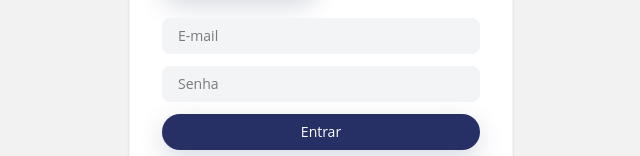
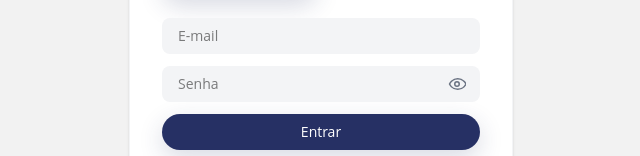
Before and after one commit to marcosoliveeira1/desafio-essentia-tecnologies, an Angular app in the folder frontend/: page /auth/login in a window 1280 px wide. Shown: the part 294-450 px from the top of the page, without its empty margins (319-959 px from the left). Built offline with nearby package versions, Linux system fonts and the light colour scheme.

Commit message:
feat(web): add password visibility toggle to login and register

```diff
--- a/frontend/src/app/features/auth/pages/login-page/login-page.html
+++ b/frontend/src/app/features/auth/pages/login-page/login-page.html
@@ -37,14 +37,38 @@
 				}
 			</div>
 			<div>
+				<div class="relative">
 					<input
-					type="password"
+						[type]="showPassword() ? 'text' : 'password'"
 						formControlName="password"
 						placeholder="Senha"
 						autocomplete="current-password"
 						aria-label="Senha"
-					class="w-full rounded-lg bg-gray-100 px-4 py-2 text-sm focus:ring-2 focus:ring-gold focus:outline-none"
+						class="w-full rounded-lg bg-gray-100 px-4 py-2 pr-11 text-sm focus:ring-2 focus:ring-gold focus:outline-none"
 					/>
+					<button
+						type="button"
+						(click)="togglePasswordVisibility()"
+						[attr.aria-label]="showPassword() ? 'Ocultar senha' : 'Mostrar senha'"
+						[attr.aria-pressed]="showPassword()"
+						title="Mostrar senha"
+						class="absolute top-1/2 right-2 -translate-y-1/2 rounded-md p-1.5 text-gray-500 hover:bg-gray-200 hover:text-navy focus:ring-2 focus:ring-gold focus:outline-none"
+					>
+						@if (showPassword()) {
+							<svg xmlns="http://www.w3.org/2000/svg" width="18" height="18" viewBox="0 0 24 24" fill="none" stroke="currentColor" stroke-width="2" stroke-linecap="round" stroke-linejoin="round" aria-hidden="true">
+								<path d="M9.88 9.88a3 3 0 1 0 4.24 4.24" />
+								<path d="M10.73 5.08A10.43 10.43 0 0 1 12 5c7 0 11 8 11 8a18.5 18.5 0 0 1-2.16 3.19" />
+								<path d="M6.61 6.61A13.5 13.5 0 0 0 1 12s4 8 11 8a9.74 9.74 0 0 0 5.39-1.61" />
+								<line x1="2" x2="22" y1="2" y2="22" />
+							</svg>
+						} @else {
+							<svg xmlns="http://www.w3.org/2000/svg" width="18" height="18" viewBox="0 0 24 24" fill="none" stroke="currentColor" stroke-width="2" stroke-linecap="round" stroke-linejoin="round" aria-hidden="true">
+								<path d="M2 12s3.5-7 11-7 11 7 11 7-3.5 7-11 7-11-7-11-7Z" />
+								<circle cx="12" cy="12" r="3" />
+							</svg>
+						}
+					</button>
+				</div>
 				@if (form.controls.password.touched && form.controls.password.invalid) {
 					<p class="mt-1 text-xs text-red-500">
 						@if (form.controls.password.hasError('required')) {
--- a/frontend/src/app/features/auth/pages/login-page/login-page.ts
+++ b/frontend/src/app/features/auth/pages/login-page/login-page.ts
@@ -3,6 +3,7 @@ import {
 	Component,
 	effect,
 	inject,
+	signal,
 } from '@angular/core'
 import {
 	FormControl,
@@ -27,6 +28,7 @@ const DEMO_PASSWORD = 'demo1234'
 export class LoginPage {
 	protected readonly store = inject(AuthStoreService)
 	private readonly router = inject(Router)
+	protected readonly showPassword = signal(false)
 
 	readonly form = new FormGroup({
 		email: new FormControl('', {
@@ -52,6 +54,10 @@ export class LoginPage {
 		this.form.markAsUntouched()
 	}
 
+	protected togglePasswordVisibility(): void {
+		this.showPassword.update((visible) => !visible)
+	}
+
 	protected onSubmit(): void {
 		if (this.form.invalid) {
 			this.form.markAllAsTouched()
--- a/frontend/src/app/features/auth/pages/register-page/register-page.html
+++ b/frontend/src/app/features/auth/pages/register-page/register-page.html
@@ -50,14 +50,38 @@
 				}
 			</div>
 			<div>
+				<div class="relative">
 					<input
-					type="password"
+						[type]="showPassword() ? 'text' : 'password'"
 						formControlName="password"
 						placeholder="Senha (8–72 caracteres)"
 						autocomplete="new-password"
 						aria-label="Senha"
-					class="w-full rounded-lg bg-gray-100 px-4 py-2 text-sm focus:ring-2 focus:ring-gold focus:outline-none"
+						class="w-full rounded-lg bg-gray-100 px-4 py-2 pr-11 text-sm focus:ring-2 focus:ring-gold focus:outline-none"
 					/>
+					<button
+						type="button"
+						(click)="togglePasswordVisibility()"
+						[attr.aria-label]="showPassword() ? 'Ocultar senha' : 'Mostrar senha'"
+						[attr.aria-pressed]="showPassword()"
+						title="Mostrar senha"
+						class="absolute top-1/2 right-2 -translate-y-1/2 rounded-md p-1.5 text-gray-500 hover:bg-gray-200 hover:text-navy focus:ring-2 focus:ring-gold focus:outline-none"
+					>
+						@if (showPassword()) {
+							<svg xmlns="http://www.w3.org/2000/svg" width="18" height="18" viewBox="0 0 24 24" fill="none" stroke="currentColor" stroke-width="2" stroke-linecap="round" stroke-linejoin="round" aria-hidden="true">
+								<path d="M9.88 9.88a3 3 0 1 0 4.24 4.24" />
+								<path d="M10.73 5.08A10.43 10.43 0 0 1 12 5c7 0 11 8 11 8a18.5 18.5 0 0 1-2.16 3.19" />
+								<path d="M6.61 6.61A13.5 13.5 0 0 0 1 12s4 8 11 8a9.74 9.74 0 0 0 5.39-1.61" />
+								<line x1="2" x2="22" y1="2" y2="22" />
+							</svg>
+						} @else {
+							<svg xmlns="http://www.w3.org/2000/svg" width="18" height="18" viewBox="0 0 24 24" fill="none" stroke="currentColor" stroke-width="2" stroke-linecap="round" stroke-linejoin="round" aria-hidden="true">
+								<path d="M2 12s3.5-7 11-7 11 7 11 7-3.5 7-11 7-11-7-11-7Z" />
+								<circle cx="12" cy="12" r="3" />
+							</svg>
+						}
+					</button>
+				</div>
 				@if (form.controls.password.touched && form.controls.password.invalid) {
 					<p class="mt-1 text-xs text-red-500">
 					@if (form.controls.password.hasError('required')) {
--- a/frontend/src/app/features/auth/pages/register-page/register-page.ts
+++ b/frontend/src/app/features/auth/pages/register-page/register-page.ts
@@ -3,6 +3,7 @@ import {
 	Component,
 	effect,
 	inject,
+	signal,
 } from '@angular/core'
 import {
 	FormControl,
@@ -25,6 +26,7 @@ import { passwordLengthValidator } from '../../../../core/validators/password.va
 export class RegisterPage {
 	protected readonly store = inject(AuthStoreService)
 	private readonly router = inject(Router)
+	protected readonly showPassword = signal(false)
 
 	readonly form = new FormGroup({
 		email: new FormControl('', {
@@ -49,6 +51,10 @@ export class RegisterPage {
 		})
 	}
 
+	protected togglePasswordVisibility(): void {
+		this.showPassword.update((visible) => !visible)
+	}
+
 	protected onSubmit(): void {
 		if (this.form.invalid) {
 			this.form.markAllAsTouched()
```
Lines whose indentation alone changed are shown as unchanged.
